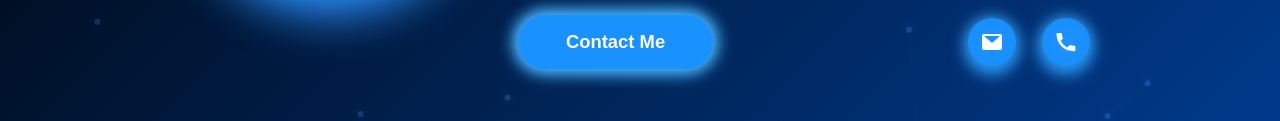
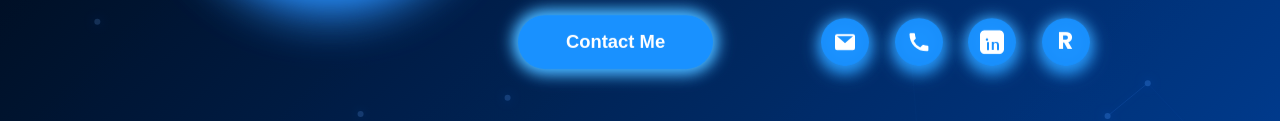
Before and after one commit to Rafus0621/MyPortfolio, a plain HTML site: page index.html in a window 1280 px wide. Shown: the part 525-646 px from the top of the page. Drawn offline with Linux system fonts and the light colour scheme.

Commit message:
Update index.html

```diff
--- a/index.html
+++ b/index.html
@@ -445,6 +445,9 @@
       transition: background-color 0.3s ease, transform 0.3s ease, box-shadow 0.3s ease;
       text-decoration: none;
       filter: drop-shadow(0 0 8px #47b4ff);
+      font-weight: 700;
+      font-size: 24px;
+      user-select: none;
     }
 
     .social-icons a svg {
@@ -452,6 +455,7 @@
       height: 24px;
       fill: white;
       transition: transform 0.3s ease;
+      font-size: 20px;
     }
 
     .social-icons a:hover,
@@ -1283,6 +1287,12 @@
               </a>
               <a href="https://wa.me/639940933049" aria-label="WhatsApp John Pacino" title="WhatsApp" target="_blank" rel="noopener noreferrer" tabindex="0">
                 <svg xmlns="http://www.w3.org/2000/svg" aria-hidden="true" focusable="false" fill="white" viewBox="0 0 24 24"><path d="M6.62 10.79a15.093 15.093 0 006.59 6.59l2.2-2.2a1 1 0 011.11-.21c1.2.48 2.5.74 3.87.74a1 1 0 011 1v3.5a1 1 0 01-1 1C10.07 21.5 2.5 13.93 2.5 4a1 1 0 011-1h3.5a1 1 0 011 1c0 1.37.26 2.67.74 3.87a1 1 0 01-.21 1.11l-2.2 2.2z"/></svg>
+              </a>
+              <a href="https://www.linkedin.com/in/johnpacino0326" aria-label="LinkedIn John Pacino" title="LinkedIn" target="_blank" rel="noopener noreferrer" tabindex="0">
+                <svg class="linkedin-icon" xmlns="http://www.w3.org/2000/svg" aria-hidden="true" focusable="false" viewBox="0 0 24 24"><path d="M19 0H5C2.24 0 0 2.24 0 5v14c0 2.76 2.24 5 5 5h14c2.76 0 5-2.24 5-5V5c0-2.76-2.24-5-5-5zm-11 20H7v-8h2v8zm-1-9.2c-.65 0-1.2-.55-1.2-1.2s.55-1.2 1.2-1.2 1.2.55 1.2 1.2-.55 1.2-1.2 1.2zm12 9.2h-2v-4.6c0-1.1-.02-2.5-1.5-2.5-1.5 0-1.7 1.2-1.7 2.4v4.6h-2v-8h2v1.1c.3-.6 1.1-1.1 2.3-1.1 2.5 0 2.9 1.6 2.9 3.6v4.4z"/></svg>
+              </a>
+              <a href="https://www.reddit.com/user/John_0621/" aria-label="Reddit John Pacino" title="Reddit" target="_blank" rel="noopener noreferrer" tabindex="0" style="font-weight: 700; font-size: 24px; display: inline-flex; align-items: center; justify-content: center; width: 48px; height: 48px; border-radius: 50%; background: rgba(25, 145, 255, 0.95); box-shadow: 0 6px 14px rgba(25, 145, 255, 0.75); color: white; filter: drop-shadow(0 0 8px #47b4ff); transition: background-color 0.3s ease, transform 0.3s ease, box-shadow 0.3s ease; text-decoration: none;">
+                R
               </a>
             </nav>
           </div>
```
